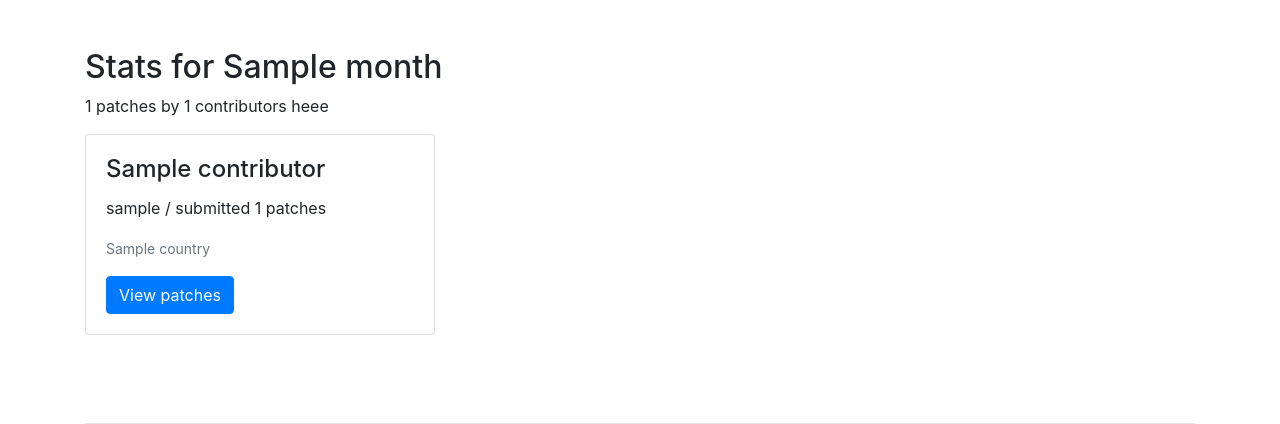
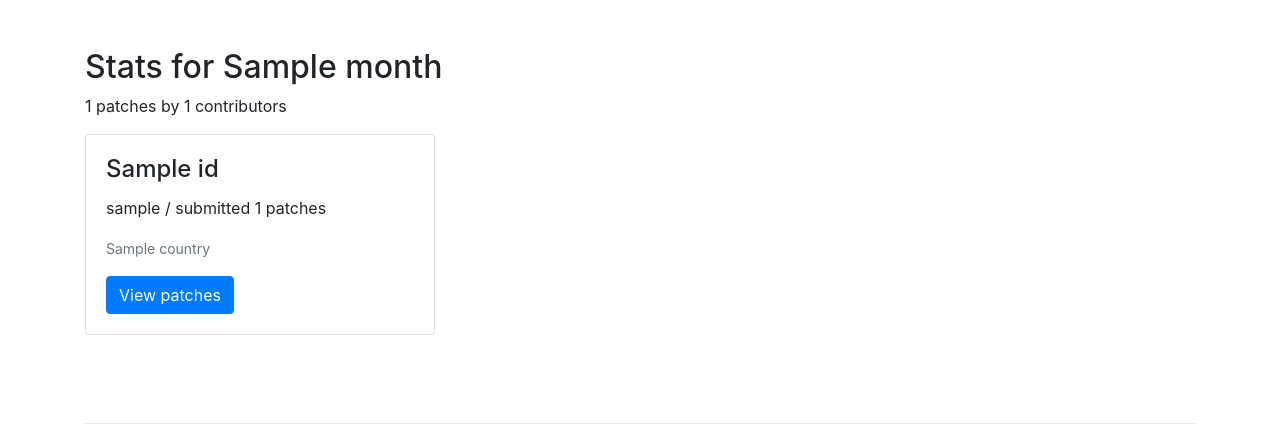
Before and after one commit to wikimedia/labs-tools-awmd-stats, a Flask app: template templates/index.html in a window 1280 px wide. Shown: the part 56-480 px from the top of the page. Run offline with Flask 2, Linux system fonts and the light colour scheme; the template is opened without the code that fills it: most values are stand-ins (such as "Sample title", 1, 10 or a date in 2020); some libraries are stand-ins or nearby versions.

Commit message:
fix getContributors algorithm

```diff
--- a/app.py
+++ b/app.py
@@ -6,7 +6,7 @@
 import json
 import time
 import itertools
-import pprint
+from  pprint import pprint
 from datetime import datetime
 from dateutil.relativedelta import relativedelta
 from flask import Flask
@@ -137,7 +137,8 @@
 	""" Get monthly statistics from DB. """
 	Patch = Query()
 	db = getDb()
-	stats = db.search(Patch.created.matches(month))
+	#stats = db.search(Patch.created == month)
+	stats = db.search(Patch.created.test(filterMonth, month))
 
 	return stats
 
@@ -162,14 +163,23 @@
 def getContributors(patches):
 	""" Get the list of patch contributors. """
 	contributors = {}
-	# grouping by username
+
+	# group contributions by username
 	for patch in patches:
 
 		try:
-			contributors[patch['username']].update(patch)
+			user_patches = []
+			user_patches.append(patch)
+			contributors[patch['username']] = contributors[patch['username']] + user_patches
 		except:
 			# create key if inexistent
-			contributors[patch['username']] = patch
+			user_patches = []
+			user_patches.append(patch)
+			contributors[patch['username']] = user_patches
+
+
+	# convert from dic to list
+	contributors = list(contributors.values())
 
 	return contributors
 
--- a/templates/index.html
+++ b/templates/index.html
@@ -2,20 +2,20 @@
 {% block content %}
 <div class="container">
 	<h2>Stats for {{month}}</h2>
-	<p>{{stats|length}} patches by {{contributors|length}} contributors heee</p>
+	<p>{{stats|length}} patches by {{contributors|length}} contributors</p>
 	<div class="row">
 		{% for contributor in contributors %}
 		<div class="col-sm-4">
 			<div class="card">
 				<div class="card-body">
-					<h4 class="card-title">{{contributor['name']}}</h4>
+					<h4 class="card-title">{{contributor[0]['name']}}</h4>
 					<p class="card-text">
-						{{contributor['username']}} / submitted {{contributor|length}} patches
+						{{contributor[0]['username']}} / submitted {{contributor|length}} patches
 						<br>
 					</p>
-					<p class="card-text"><small class="text-muted">{{contributor['country']}}</small></p>
+					<p class="card-text"><small class="text-muted">{{contributor[0]['country']}}</small></p>
 
-					<a href="{{url_for('contributorPatchesByMonth', username=contributor['username'], month=monthID)}}" class="btn btn-primary float-left" title="Full details for {{contributor['name']}}">
+					<a href="{{url_for('contributorPatchesByMonth', username=contributor[0]['username'], month=monthID)}}" class="btn btn-primary float-left" title="Full details for {{contributor[0]['name']}}">
 					View patches</a>
 				</div>
 			</div>
```
